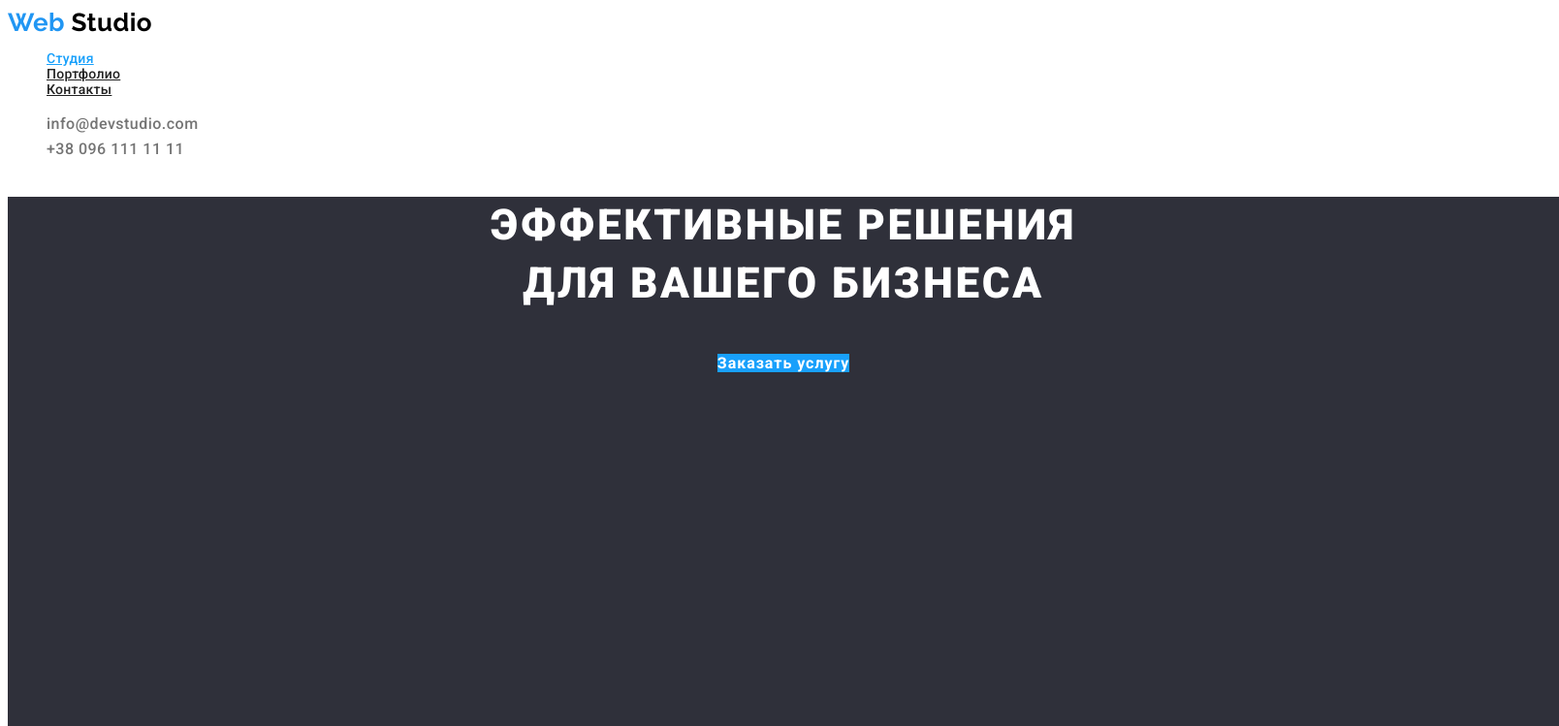
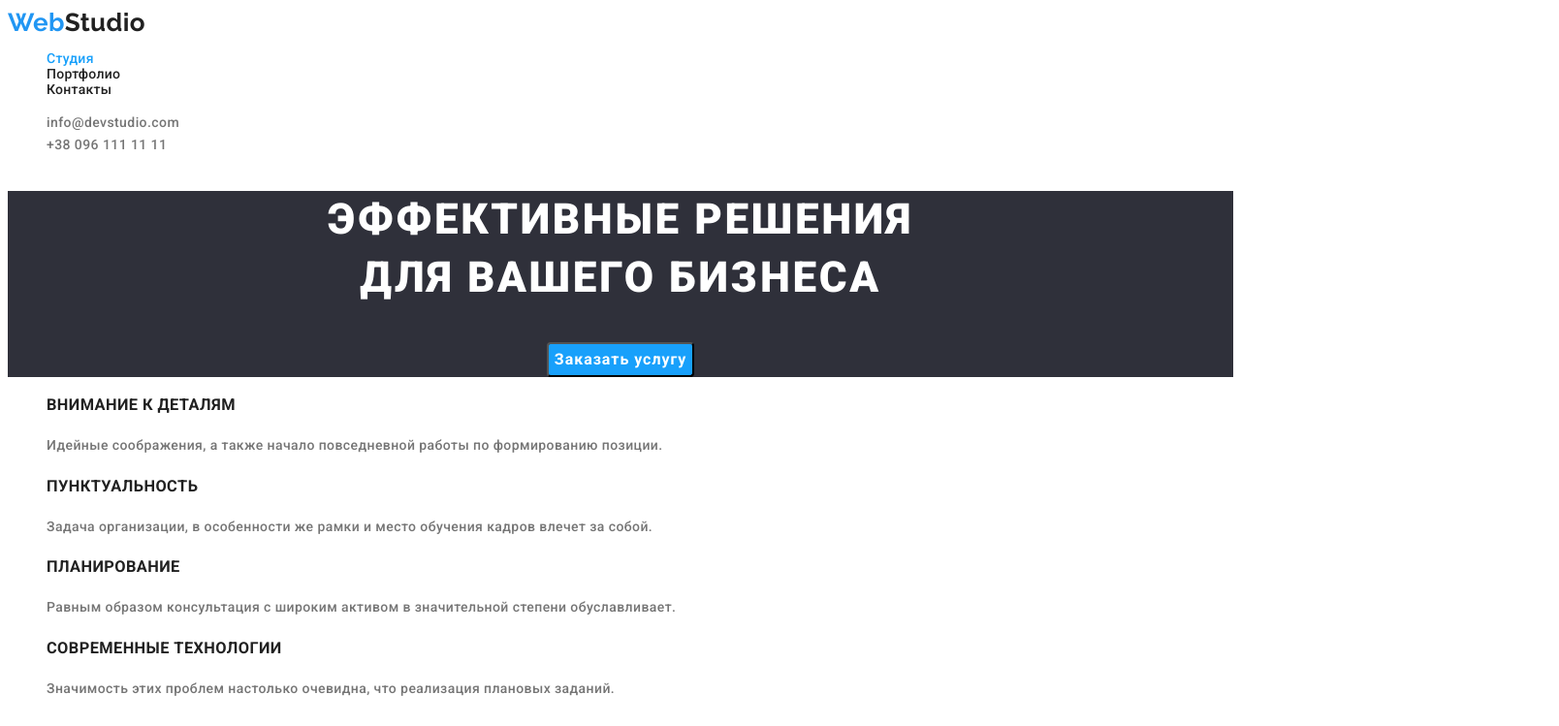
Before and after one commit to IMykola/goit-markup-hw-02, a plain HTML site: page index.html in a window 1280 px wide. Shown: the top 749 px of the page at 97% size, 1608 px wide, since content can reach past the window. Drawn offline with Linux system fonts and the light colour scheme.

Commit message:
goit-markup-hw-02
attempt 3

```diff
--- a/css/styles.css
+++ b/css/styles.css
@@ -25,7 +25,7 @@ footer {
   color: var(--secondary-text-color);
 }
 
-.a {
+.alink {
   color: var(--primary-text-color);
   text-decoration: none;
 }
@@ -38,7 +38,6 @@ footer {
   font-weight: bold;
   font-size: 26px;
   line-height: 1.19;
-  text-decoration: none;
   color: var(--title-text-color);
 }
 
@@ -50,14 +49,12 @@ footer {
   font-weight: 500;
   line-height: 1.14;
   letter-spacing: 0.02em;
-  color: var(--secondary-text-color);
+  color: var(--primary-text-color);
 }
 .link {
   list-style: none;
-  font-weight: 500;
-  line-height: 1.14;
-  letter-spacing: 0.02em;
-  color: var(--primary-text-color);
+  text-decoration: none;
+  color: inherit;
 }
 
 .link.current {
@@ -84,11 +81,6 @@ footer {
 
 .button {
   text-decoration: none;
-  font-weight: 500;
-  font-size: 16px;
-  line-height: 1.63;
-  letter-spacing: 0.03em;
-  text-decoration: none;
   list-style: none;
   cursor: pointer;
 }
@@ -107,6 +99,10 @@ footer {
 }
 
 .list {
+  font-weight: 500;
+  font-size: 14px;
+  line-height: 1.63;
+  letter-spacing: 0.03em;
   list-style: none;
 }
 
@@ -120,16 +116,20 @@ footer {
   border-radius: 4px;
   background-color: #f5f4fa;
   cursor: pointer;
+  font-family: inherit;
 }
+
 .filter {
   list-style: none;
   font-weight: 500;
   font-size: 16px;
   line-height: 1.62px;
+  font-family: inherit;
 }
 
 .list-works:hover,
-.list-works:focus {
+.list-works:focus,
+.current-button {
   color: var(--primary-white-color);
   background-color: var(--accent-color);
 }
@@ -196,11 +196,8 @@ footer {
 .hero {
   text-align: center;
   background-color: var(--background-color);
-  width: 1600px;
-  height: 600px;
-  left: 0px;
-  top: 80px;
 }
+
 .title-hero {
   text-align: center;
   font-weight: 900;
@@ -214,27 +211,23 @@ footer {
 .button-hero {
   font-weight: bold;
   font-size: 16px;
-  line-height: 1.88;
+  line-height: 1.87;
   text-align: center;
   letter-spacing: 0.06em;
   text-decoration: none;
   color: var(--primary-white-color);
   background-color: var(--accent-color);
-}
-.proposition {
-  list-style: none;
-}
-.proposition-img:hover,
-.proposition-img:focus {
-  background-color: var(--accent-color);
+  border-radius: 4px;
+  font-family: inherit;
 }
 
 .proposition-text {
-  font-weight: normal;
-  font-size: 14px;
   line-height: 1.71;
-  letter-spacing: 0.03em;
   color: var(--secondary-text-color);
+}
+
+.title {
+  text-transform: uppercase;
 }
 
 .works-list {
--- a/index.html
+++ b/index.html
@@ -13,16 +13,16 @@
   <body>
     <header>
       <nav>
-        <a href="./index.html" class="logo"> <span>Web</span> Studio</a>
+        <a href="./index.html" class="logo link"> <span>Web</span>Studio</a>
         <ul class="site-nav">
           <li><a href="./index.html" class="link current">Студия</a></li>
           <li><a href="./portfolio.html" class="link" >Портфолио</a></li>
           <li><a href="" class="link">Контакты</a></li>
         </ul>
       </nav>
-      <ul class="auth-nav">
+      <ul class="list auth-nav">
        <li class="mail-color">
-            <a href="mailto:info@devstudio.com" class="button primary">
+            <a href="mailto:info@devstudio.com" class="link button primary">
               <span class="mail-color">info@devstudio.com</span>
             </a>
         </li>
@@ -39,33 +39,33 @@
           Эффективные решения <br />
           для вашего бизнеса
         </h1>
-        <a href="" class="button-hero">Заказать услугу</a>
+        <button type="button" class="button-hero">Заказать услугу</button>
       </section>
       <section>
-        <ul class="proposition">
+        <ul class="list">
           <li>
-            <h3>Внимание к деталям</h3>
+            <h3 class="title">Внимание к деталям</h3>
             <p class="proposition-text">
               Идейные соображения, а также начало повседневной работы по
               формированию позиции.
             </p>
           </li>
           <li>
-            <h3>Пунктуальность</h3>
+            <h3 class="title">Пунктуальность</h3>
             <p class="proposition-text">
               Задача организации, в особенности же рамки и место обучения кадров
               влечет за собой.
             </p>
           </li>
           <li>
-            <h3>Планирование</h3>
+            <h3 class="title">Планирование</h3>
             <p class="proposition-text">
               Равным образом консультация с широким активом в значительной
               степени обуславливает.
             </p>
           </li>
           <li>
-            <h3>Современные технологии</h3>
+            <h3 class="title">Современные технологии</h3>
             <p class="proposition-text">
               Значимость этих проблем настолько очевидна, что реализация
               плановых заданий.
@@ -152,7 +152,7 @@
       </section>
     </main>
     <footer>
-      <a href="./index.html" class="logo-2"> <span>Web</span> Studio</a>
+      <a href="./index.html" class="logo-2"> <span>Web</span>Studio</a>
       <address class="adress">
         <ul class="auth-nav">
           <li> <a href="https://goo.gl/maps/UxFG4FiUNDqk74SW7" class="adress"> г. Киев, пр-т Леси Украинки, 26 </a> </li>
```
Also changed, not shown: portfolio.html (+17 -18 lines).
